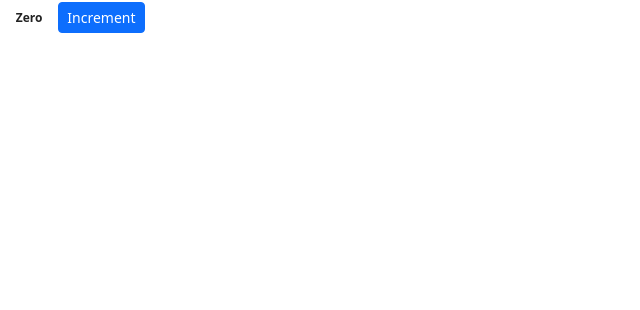
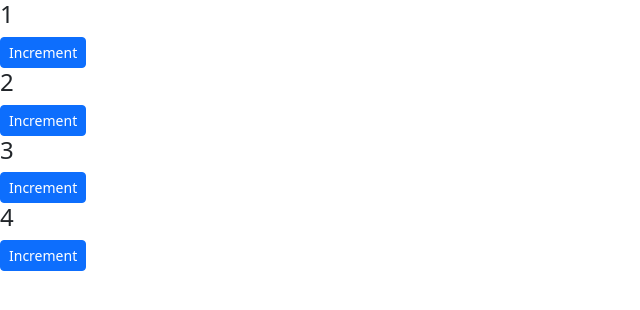
Before and after one commit to Rianto-RNT/rnt-react-vidly, a React (Create React App) app in the folder counter/: page / in a window 1280 px wide. Shown: the top 310 px of the page, without its empty margins (0-640 px from the left). Built offline with nearby package versions, Linux system fonts and the light colour scheme.

Commit message:
composing component, passing data to components, passing children

```diff
--- a/counter/src/components/counter.jsx
+++ b/counter/src/components/counter.jsx
@@ -2,7 +2,7 @@ import React, { Component } from "react";
 
 class Counter extends Component {
   state = {
-    count: 0,
+    value: this.props.value,
   };
 
   formatCount() {
@@ -12,18 +12,19 @@ class Counter extends Component {
 
   getBadgeClasses() {
     let classes = "badge m-2 badge-";
-    classes += this.state.count === 0 ? "warning" : "primary";
+    classes += this.state.value === 0 ? "warning" : "primary";
     return classes;
   }
 
   handleIncrement = (product) => {
-    console.log(product)
-    this.setState({ count: this.state.count + 1 });
+    console.log(product);
+    this.setState({ count: this.state.value + 1 });
   };
 
   render() {
     return (
       <div>
+        <h4>{this.props.id}</h4>
         <span style={{ color: "#222222" }} className={this.getBadgeClasses()}>
           {this.formatCount()}
         </span>
--- /dev/null
+++ b/counter/src/components/counters.jsx
@@ -0,0 +1,25 @@
+import React, { Component } from "react";
+import Counter from "./counter";
+
+class Counters extends Component {
+  state = {
+    counters: [
+      { id: 1, value: 0 },
+      { id: 2, value: 0 },
+      { id: 3, value: 0 },
+      { id: 4, value: 0 },
+    ],
+  };
+
+  render() {
+    return (
+      <div>
+        {this.state.counters.map((counter) => (
+          <Counter key={counter.id} value={counter.value} id={counter.id} />
+        ))}
+      </div>
+    );
+  }
+}
+
+export default Counters;
--- a/counter/src/index.js
+++ b/counter/src/index.js
@@ -5,12 +5,13 @@ import reportWebVitals from "./reportWebVitals";
 
 import "bootstrap/dist/css/bootstrap.css";
 
-import Counter from "./components/counter";
+// import Counter from "./components/counter";
+import Counters from "./components/counters";
 
 const root = ReactDOM.createRoot(document.getElementById("root"));
 root.render(
   <React.StrictMode>
-    <Counter />
+    <Counters />
   </React.StrictMode>
 );
 
```
